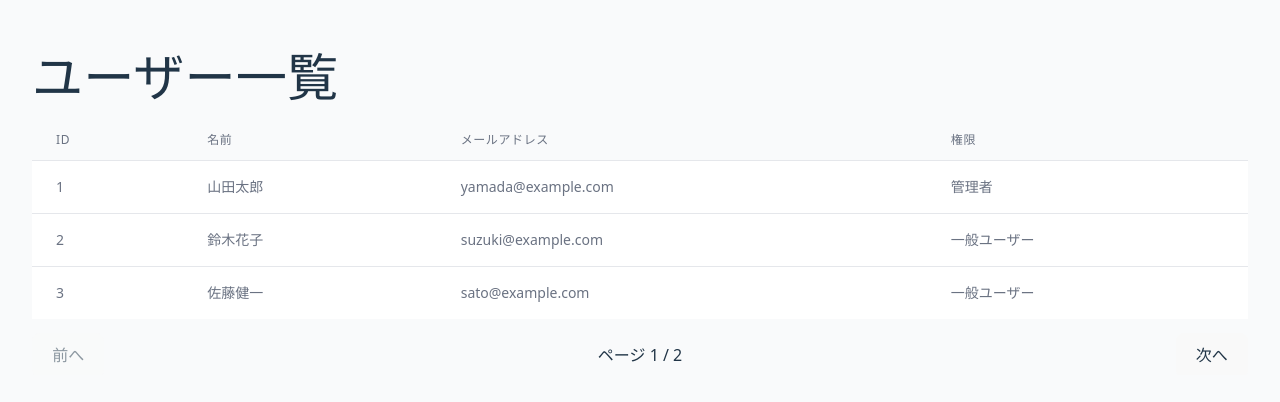
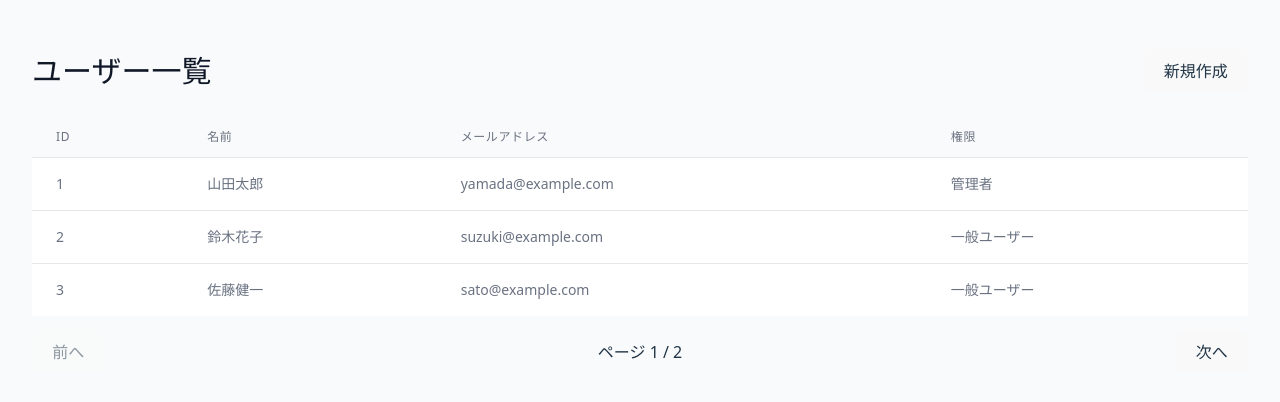
Before and after one commit to HMasataka/vite-tailwind-ts-playground, a React (Vite) app: page / in a window 1280 px wide. Shown: the top 402 px of the page. Built offline with nearby package versions, Linux system fonts and the light colour scheme.

Commit message:
Feat page header

```diff
--- /dev/null
+++ b/src/components/atoms/Button/index.tsx
@@ -0,0 +1,30 @@
+import { ReactNode } from "react";
+
+interface ButtonProps {
+  children: ReactNode;
+  variant?: "primary" | "secondary" | "danger";
+  onClick?: () => void;
+  className?: string;
+}
+
+const variantStyles = {
+  primary: "bg-gray-700 hover:bg-blue-800",
+  secondary: "bg-gray-200 text-gray-700 hover:bg-gray-300",
+  danger: "bg-red-500 text-white hover:bg-red-600",
+};
+
+export const Button = ({
+  children,
+  variant = "primary",
+  onClick,
+  className = "",
+}: ButtonProps) => {
+  return (
+    <button
+      onClick={onClick}
+      className={`px-4 py-2 rounded ${variantStyles[variant]} ${className}`}
+    >
+      {children}
+    </button>
+  );
+};
--- /dev/null
+++ b/src/components/molecules/PageHeader/index.tsx
@@ -0,0 +1,16 @@
+import { ReactNode } from "react";
+import { Text } from "../../atoms/Text";
+
+interface PageHeaderProps {
+  title: string;
+  actions?: ReactNode;
+}
+
+export const PageHeader = ({ title, actions }: PageHeaderProps) => {
+  return (
+    <div className="flex items-center justify-between mb-6">
+      <Text variant="heading">{title}</Text>
+      {actions && <div className="flex items-center space-x-2">{actions}</div>}
+    </div>
+  );
+};
--- a/src/components/pages/TableSample/index.tsx
+++ b/src/components/pages/TableSample/index.tsx
@@ -1,4 +1,6 @@
 import { Table } from "../../organisms/Table";
+import { PageHeader } from "../../molecules/PageHeader";
+import { Button } from "../../atoms/Button";
 
 interface User {
   id: number;
@@ -30,7 +32,10 @@ const columns = [
 export const TableSample = () => {
   return (
     <div className="p-4">
-      <h1 className="text-2xl font-bold mb-4">ユーザー一覧</h1>
+      <PageHeader
+        title="ユーザー一覧"
+        actions={<Button variant="primary">新規作成</Button>}
+      />
       <Table data={sampleData} columns={columns} pageSize={3} />
     </div>
   );
```
